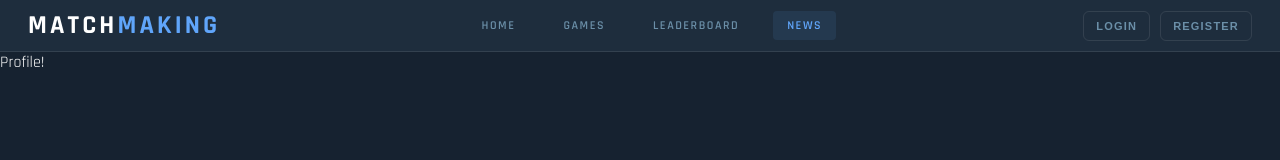
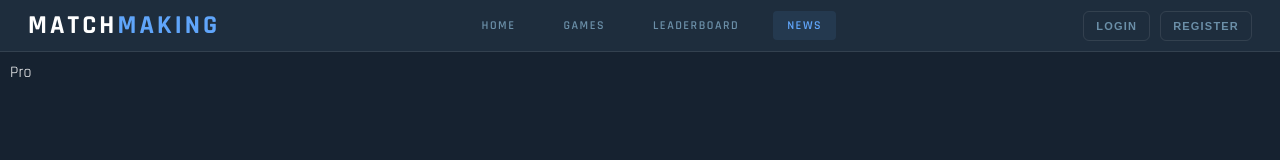
Before and after one commit to Doble-Technologies/MatchingMakingWebsite, a React (Vite) app: page /news in a window 1280 px wide. Shown: the top 160 px of the page. Built offline with nearby package versions, Linux system fonts and the light colour scheme; no server answers.

Commit message:
Update Profile.jsx

```diff
--- a/src/pages/Profile/Profile.jsx
+++ b/src/pages/Profile/Profile.jsx
@@ -1,9 +1,20 @@
 import React from 'react';
+import styled from "@emotion/styled";
+
+
+const PageContainer = styled("div")({
+  display: "grid",
+  gridTemplateColumns: "24% 50% 24%",
+  padding: "10px",
+  gap: "1%",
+});
+
 
 export const Profile = () => {
   return (
-    <div>
-      Profile!
-    </div>
+    <PageContainer>
+      <p>Pro</p>
+
+    </PageContainer>
   )
 }
```
